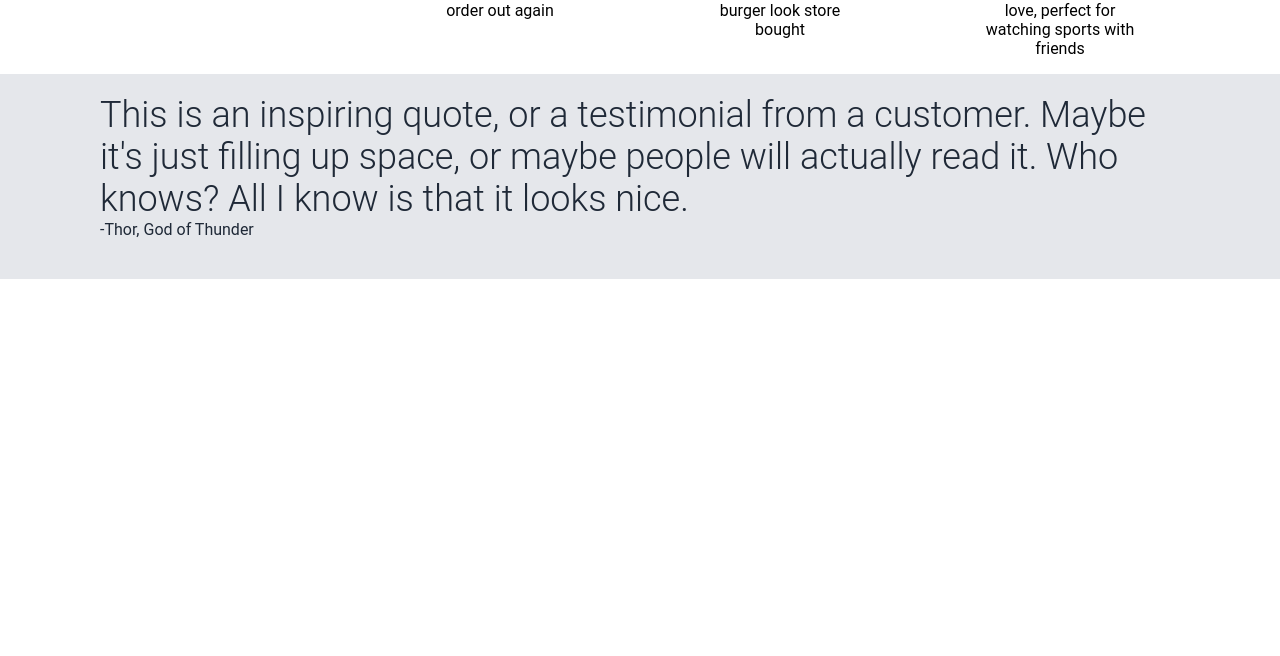
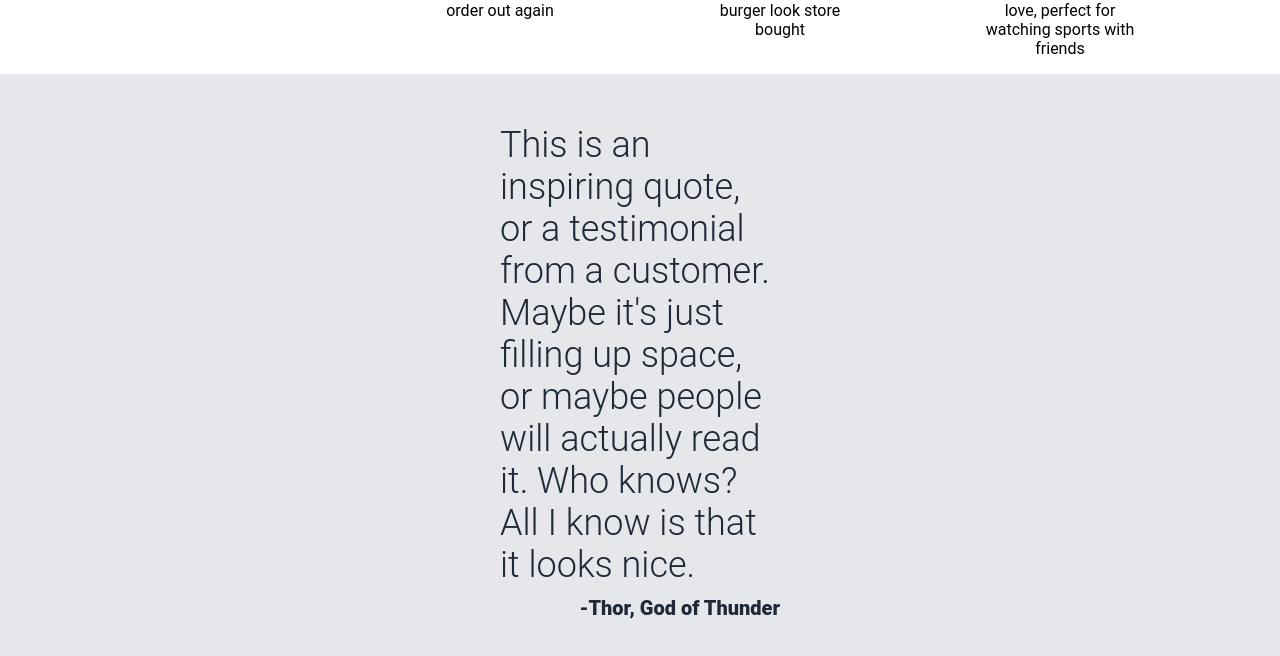
Before and after one commit to Shadowfax71/practice-website, a plain HTML site: page index.html in a window 1280 px wide. Shown: the part 766-1422 px from the top of the page. Before the commit the page ends 1045 px from the top, so only its background shows below. Drawn offline with Linux system fonts and the light colour scheme.

Commit message:
Finish quote section
The quote section was pretty easy to make, added some changes in the CSS file

```diff
--- a/style.css
+++ b/style.css
@@ -124,10 +124,7 @@
 
 .quote {
     background-color: #E5E7EB;
-    display: flex;
-    justify-content: space-between;
-    flex-wrap: wrap;
-    padding: 20px 100px 40px 100px;
+    padding: 50px 500px 80px 500px;
 }
 .thorquote {
     font-size: 36px;
@@ -135,8 +132,11 @@
     font-weight: 300;
 }
 
-.thorname{
+.thorname {
     color: #1F2937;
     display: flex;
-    justify-content: flex-end;
+    justify-self: flex-end;
+    padding-top: 10px;
+    font-size: 20px;
+    font-weight: 900;
 }
```
